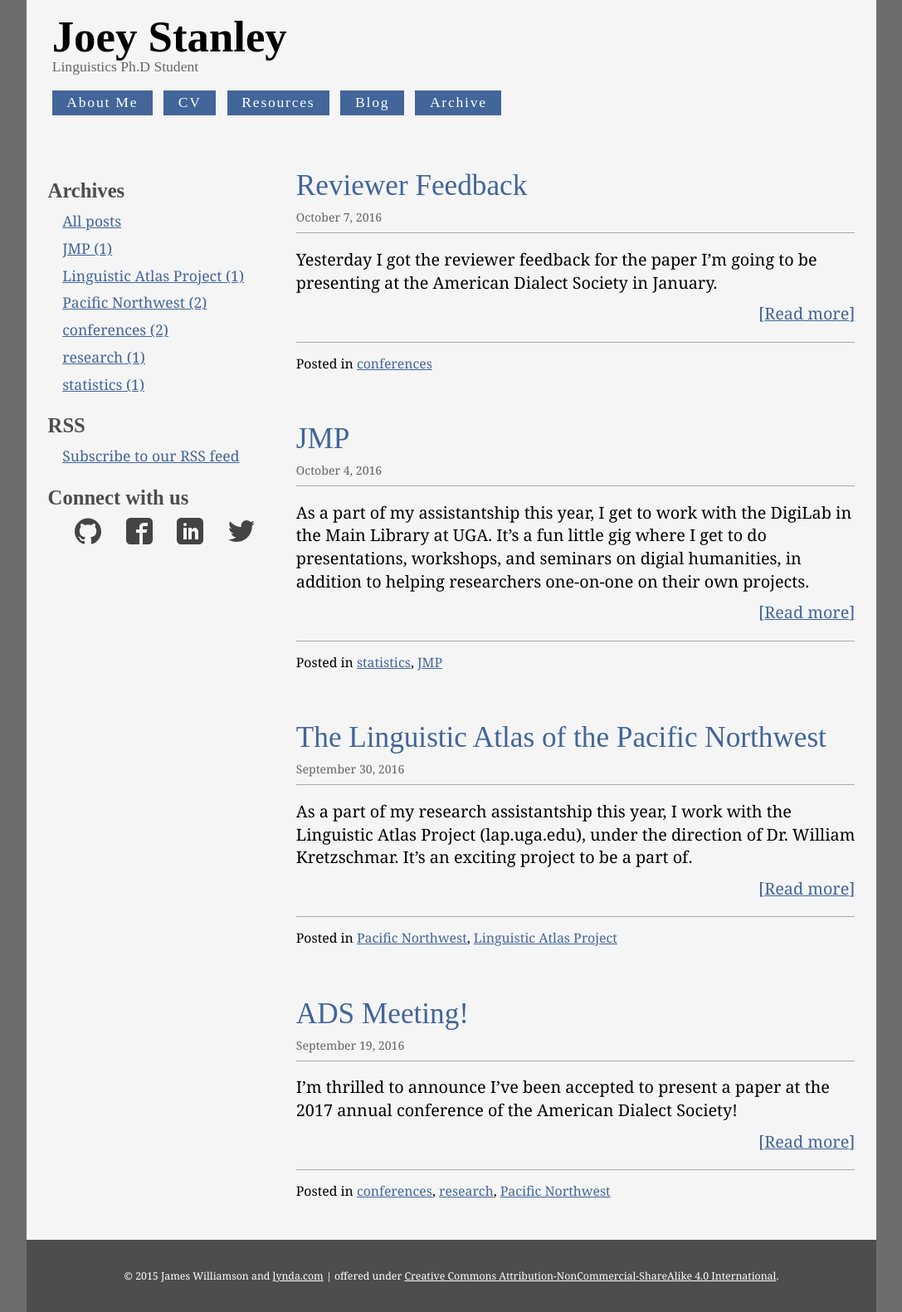
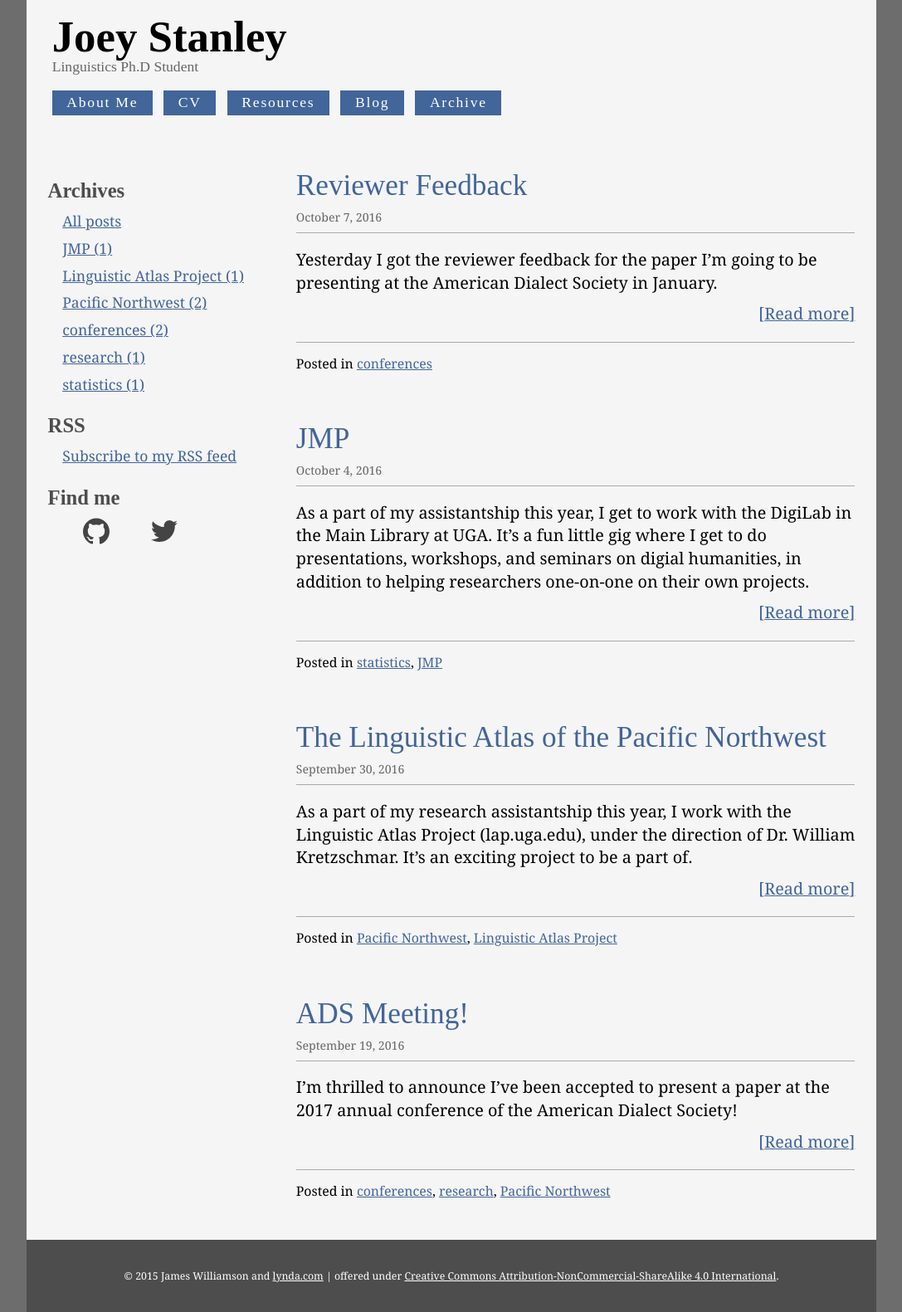
Before and after one commit to JoeyStanley/real, a Jekyll site: the page built from index.html, in a window 1280 px wide. Shown: the whole page at 83% size, without its empty margins (96-1183 px from the left). Built offline with Jekyll 4.4.1, drawn with Linux system fonts in a browser that asks for light colours; the list of posts is cut into pages by our own code.

Commit message:
Some more changes

```diff
--- a/_includes/sidebar.html
+++ b/_includes/sidebar.html
@@ -11,12 +11,11 @@
         {% endfor %}
     </ul>
     <h3>RSS</h3>
-    <p><a href="{{site.baseurl}}/feed.xml" title="Subscribe to our RSS feed">Subscribe to our RSS feed</a></p>
-    <h3>Connect with us</h3>
+    <p><a href="{{site.baseurl}}/feed.xml" title="Subscribe to my RSS feed">Subscribe to my RSS feed</a></p>
+    <h3>Find me</h3>
     <ul class="social">
         <li><a href="http://www.github.com" title="Github" class="github">Github</a></li>
-    <li><a href="http://www.facebook.com" title="facebook" class="fb">Facebook</a></li>
-    <li><a href="http://www.linkedin.com" title="linked in" class="linked">LinkedIn</a></li>
         <li><a href="http://www.twitter.com" title="twitter" class="twitter">Twitter</a></li>
+        <li><a href="http://academia.edu" title="Academia.edu">Academia.edu</a></li>
     </ul>
 </aside>
```
Lines whose indentation alone changed are shown as unchanged.
